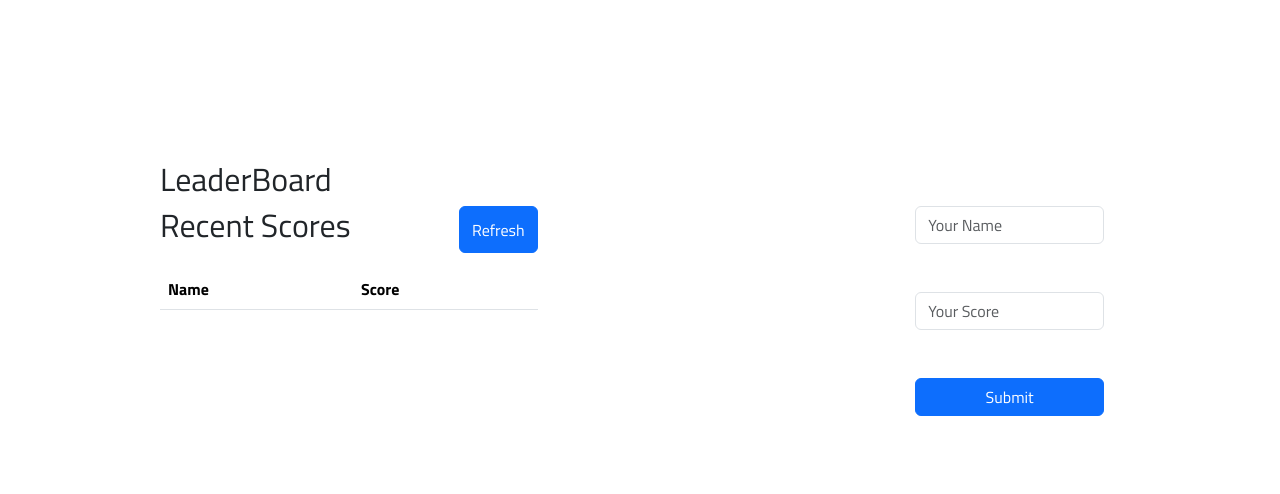
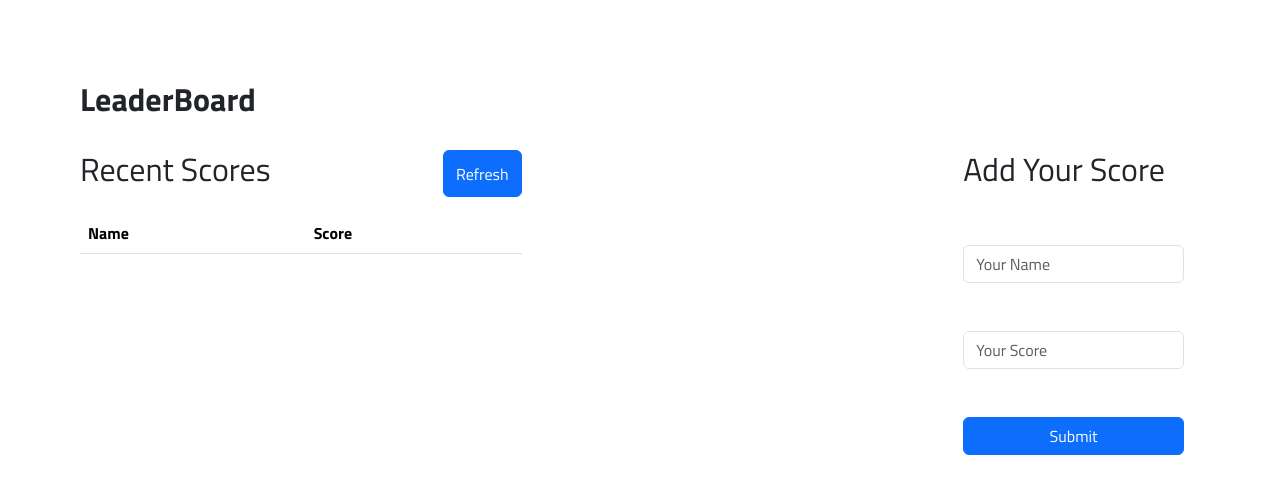
Before and after one commit to 10-menachi/leaderboard, a website built with webpack: page src/index.html in a window 1280 px wide. Built offline with nearby package versions, Linux system fonts and the light colour scheme.

Commit message:
Implement recommended changes

```diff
--- a/src/index.html
+++ b/src/index.html
@@ -23,7 +23,7 @@
 </head>
 <body>
 
-    <h2>LeaderBoard</h2>
+    <h2 class="title">LeaderBoard</h2>
 
     <section>
         <div class="section">
@@ -44,6 +44,7 @@
                 </table>
             </section>
             <form action="" class="scores w-25">
+                <h2>Add Your Score</h2>
                 <input type="text" class="form-control" id="name" placeholder="Your Name" required>
                 <input type="number" class="form-control" id="score" placeholder="Your Score" required>
                 <button type="submit" class="btn btn-primary">Submit</button>
--- a/src/styles.css
+++ b/src/styles.css
@@ -6,8 +6,14 @@
 }
 
 body {
-  margin: 5rem;
-  padding: 5rem;
+  margin: 2.5rem;
+  padding: 2.5rem;
+}
+
+.title {
+  font-size: 2rem;
+  font-weight: 600;
+  margin-bottom: 2rem;
 }
 
 .section {
```
